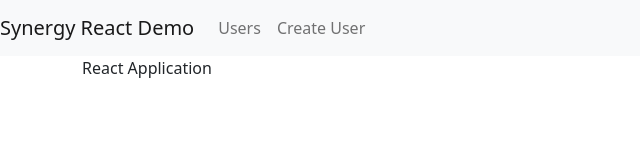
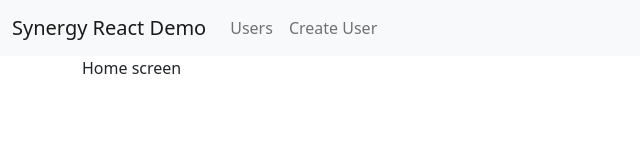
Before and after one commit to Alexsik76/SynergyWay, a React (Create React App) app in the folder djangoreactproject/frontend/: page / in a window 1280 px wide. Shown: the top 160 px of the page, without its empty margins (0-640 px from the left). Built offline with nearby package versions, Linux system fonts and the light colour scheme.

Commit message:
Update structure 4

```diff
--- a/djangoreactproject/frontend/package.json
+++ b/djangoreactproject/frontend/package.json
@@ -2,7 +2,7 @@
   "name": "frontend",
   "version": "1.0.0",
   "description": "",
-  "main": "index.js",
+  "main": "main.js",
   "scripts": {
     "start": "webpack serve --config ./webpack.config.js --mode development",
     "build": "react-scripts build",
--- a/djangoreactproject/frontend/public/index.html
+++ b/djangoreactproject/frontend/public/index.html
@@ -7,10 +7,10 @@
     <link rel="icon" href="favicon.ico" />
     <link rel="apple-touch-icon" href="logo192.png" />
     <link rel="manifest" href="manifest.json" />
-    <title>React with webpack</title>
+    <title>SynergyWay</title>
 </head>
 <body>
-    <div id="app"></div>
+    <div id="root"></div>
     <script src="./bundle.js"></script>
 </body>
 </html>
--- a/djangoreactproject/frontend/src/App.js
+++ b/djangoreactproject/frontend/src/App.js
@@ -1,34 +1,30 @@
 import React from 'react'
-import { Routes, Route, Outlet, Link } from "react-router-dom";
+import Navbar from "./components/Navbar";
+import {Route, Routes, Outlet} from "react-router-dom";
 import UsersList from "./components/UsersList";
 import UserCreateUpdate from "./components/UserCreateUpdate";
-import Home from "./components/Home";
-export default function App(){
+
+export default function App() {
     return (
-        <div>
-            <nav className="navbar navbar-expand-lg navbar-light bg-light">
-                <a className="navbar-brand" href="/">Synergy React Demo</a>
-                <button className="navbar-toggler" type="button" data-toggle="collapse"
-                        data-target="#navbarNavAltMarkup"
-                        aria-controls="navbarNavAltMarkup" aria-expanded="false" aria-label="Toggle navigation">
-                    <span className="navbar-toggler-icon"/>
-                </button>
-                <div className="collapse navbar-collapse" id="navbarNavAltMarkup">
-                    <div className="navbar-nav">
-                        <Link to="/users/" className="nav-item nav-link">Users</Link>
-                        <Link to="/users/create/" className="nav-item nav-link">Create User</Link>
-                    </div>
-                </div>
-            </nav>
+        <Routes>
+            <Route path="/" element={<LayoutsWithNavbar/>}>
+                <Route path="/" element={<div>Home screen</div>}/>
+                <Route path="/users/" element={<UsersList/>}/>
+                <Route path="/users/create/" element={<UserCreateUpdate/>}/>
+            </Route>
+        </Routes>
+    );
+};
+
+function LayoutsWithNavbar() {
+    return (
+        <>
+            <Navbar/>
             <div className="container">
                 <div className="row justify-content-center">
                 </div>
-                <Routes>
-                    <Route path="/" element={<Home/>}/>
-                    <Route path="/users/" element={<UsersList/>}/>
-                    <Route path="/users/create/" element={<UserCreateUpdate/>}/>
-                </Routes>
+                <Outlet/>
             </div>
-        </div>
-  )
-};
+        </>
+    );
+}
--- /dev/null
+++ b/djangoreactproject/frontend/src/components/Navbar.jsx
@@ -0,0 +1,22 @@
+import React from 'react';
+import {Link} from "react-router-dom";
+
+const Navbar = () => {
+    return <nav className="navbar navbar-expand-lg navbar-light bg-light">
+        <div className="container-fluid">
+        <a className="navbar-brand" href="/">Synergy React Demo</a>
+        <button className="navbar-toggler" type="button" data-toggle="collapse"
+                data-target="#navbarNavAltMarkup"
+                aria-controls="navbarNavAltMarkup" aria-expanded="false" aria-label="Toggle navigation">
+            <span className="navbar-toggler-icon"/>
+        </button>
+        <div className="collapse navbar-collapse" id="navbarNavAltMarkup">
+            <div className="navbar-nav">
+                <Link to="/users/" className="nav-item nav-link">Users</Link>
+                <Link to="/users/create/" className="nav-item nav-link">Create User</Link>
+            </div>
+        </div>
+        </div>
+    </nav>
+}
+export default Navbar
--- a/djangoreactproject/frontend/src/index.js
+++ b/djangoreactproject/frontend/src/main.js
@@ -1,15 +1,16 @@
 import 'bootstrap/dist/css/bootstrap.min.css'
 import React from 'react'
-import ReactDOM from "react-dom"
+import { render } from "react-dom";
 import {
-  BrowserRouter,
+    BrowserRouter
 } from "react-router-dom";
 import App from './App'
-ReactDOM.render(
+const rootElement = document.getElementById("root");
+render(
     <React.StrictMode>
     <BrowserRouter>
-        <App />
+         <App />
     </BrowserRouter>
     </React.StrictMode>,
-  document.getElementById('app')
+  rootElement
 );
--- a/djangoreactproject/frontend/webpack.config.js
+++ b/djangoreactproject/frontend/webpack.config.js
@@ -1,13 +1,8 @@
 const path = require('path');
-const fs = require('fs');
-// const HtmlWebpackPlugin = require('html-webpack-plugin');
-
-const appDirectory = fs.realpathSync(process.cwd());
-const resolveAppPath = relativePath => path.resolve(appDirectory, relativePath);
 const host = process.env.HOST || 'localhost';
 process.env.NODE_ENV = 'development';
 module.exports = {
-  entry: path.resolve(__dirname, './src/index.js'),
+  entry: path.resolve(__dirname, './src/main.js'),
   module: {
     rules: [
       {
```
